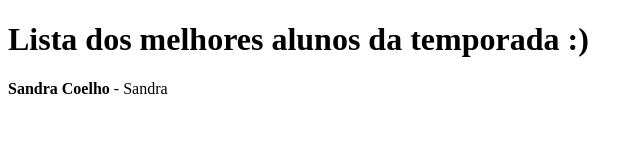
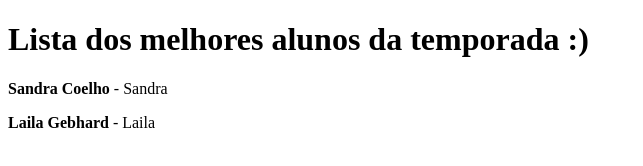
Before and after one commit to cuelhosandra/ForkAgoravai, a plain HTML site: page index.html in a window 1280 px wide. Shown: the whole page, without its empty margins (0-643 px from the left). Drawn offline with Linux system fonts and the light colour scheme.

Commit message:
commit da Laila

```diff
--- a/index.html
+++ b/index.html
@@ -9,6 +9,7 @@
 <body>
     <h1>Lista dos melhores alunos da temporada :)</h1>
     <p><b>Sandra Coelho</b> - Sandra</p>
+    <p><b>Laila Gebhard</b> - Laila</p>
 
 </body>
 </html>
```
